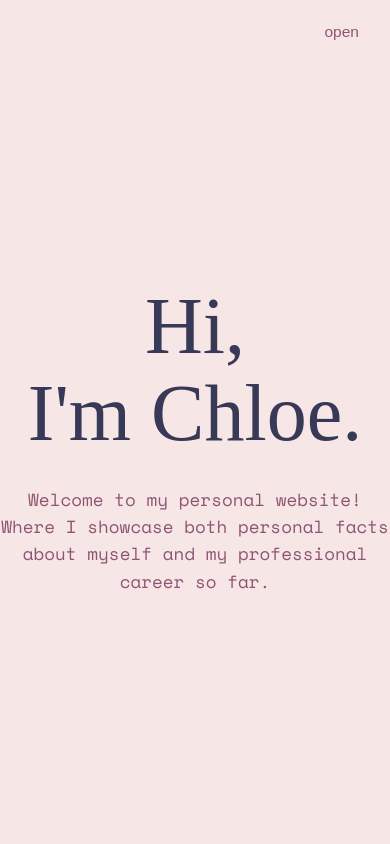
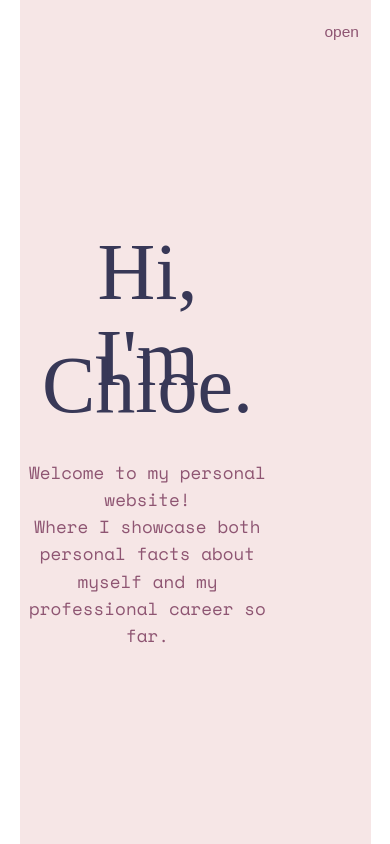
Before and after one commit to chlo-ng/portfolio-website, a React (Vite) app: page / in a window 390 px wide. Shown: the top 844 px of the page. Built offline with nearby package versions, Linux system fonts and the light colour scheme; a web font is replaced by a local one.

Commit message:
fixed styling for divs

```diff
--- a/src/index.css
+++ b/src/index.css
@@ -139,7 +139,7 @@ ul {
 
 /* MEDIA QUERIES (MEDIUM DEVICES) */
 @media screen and (max-width: 1024px) {
-  .container {
+  div{
     width: var(--container-width-md);
   }
 
@@ -150,7 +150,7 @@ ul {
 
 /* MEDIA QUERIES (SMALL DEVICES) */
 @media screen and (max-width: 600px) {
-  .container {
+  div {
     width: var(--container-width-sm);
   }
 
```
